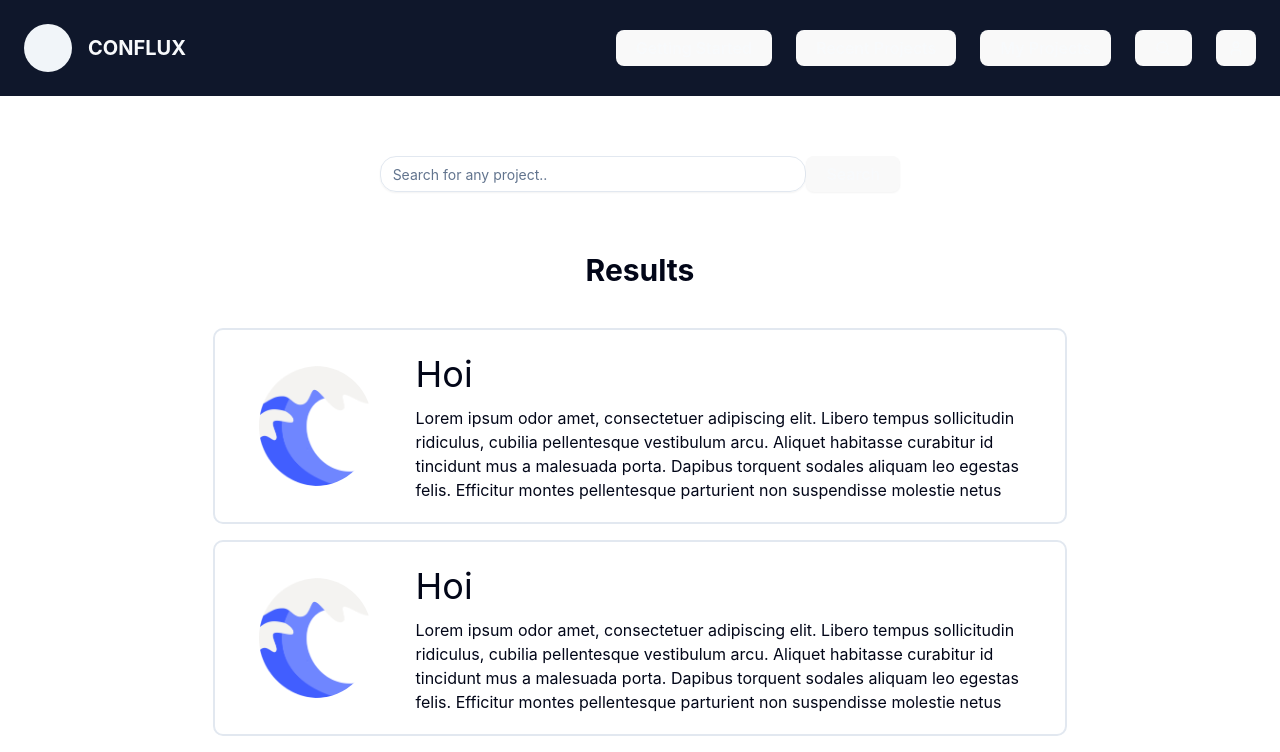
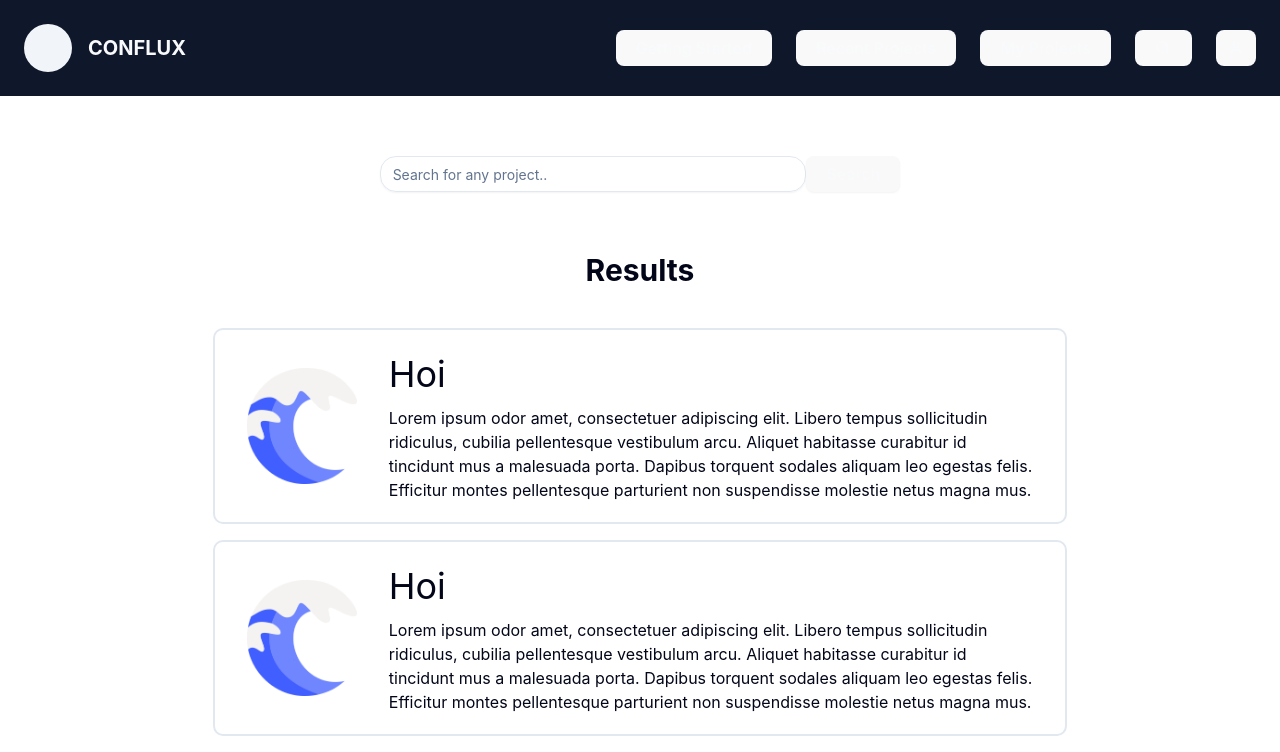
Before and after one commit to team-golfslag/Conflux-web, a React (Vite) app: page /projects/search in a window 1280 px wide. Shown: the top 752 px of the page. Built offline with nearby package versions, Linux system fonts and the light colour scheme.

Commit message:
fix: safari scaling issue

```diff
--- a/src/pageComponents/ProjectCard.tsx
+++ b/src/pageComponents/ProjectCard.tsx
@@ -8,7 +8,7 @@ type ProjectCardProps = {
 const ProjectCard = ({project}: ProjectCardProps) => {
     return<div className="bg-white w-2/3 max-h-49 rounded-lg border-2 border-border px-4 py-4 flex duration-300 hover:shadow-lg hover:shadow-gray-300 hover:border-purple-700 hover:cursor-pointer my-2">
                 <div className="w-1/6 mx-4 flex justify-center">
-                    <img className="rounded-full p-5 max-w-100 max-h-100" src="/src/assets/Golfslag.png" alt="team photo"/>
+                    <img className="rounded-full  max-w-full max-h-full object-contain" src="/src/assets/Golfslag.png" alt="team photo"/>
                 </div>
             <div className="flex flex-col mx-2 w-full p-2 overflow-y-clip">
                     <h2 className="text-4xl mb-3">{project.title}</h2>
```
